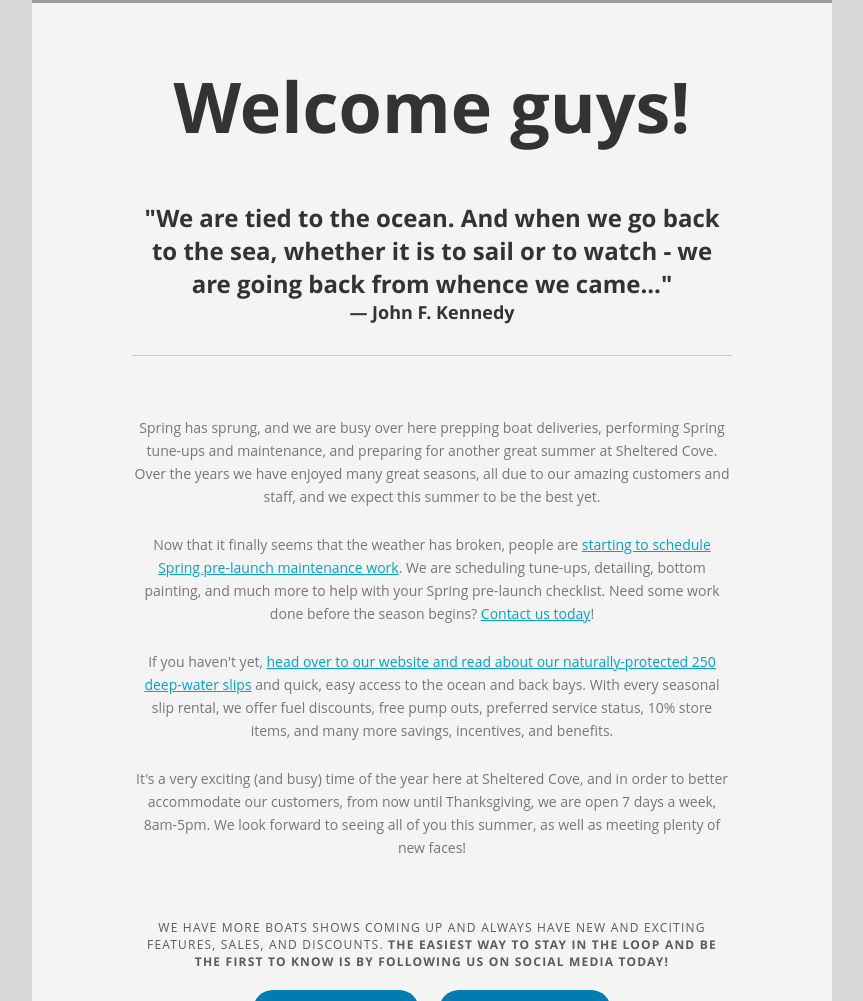
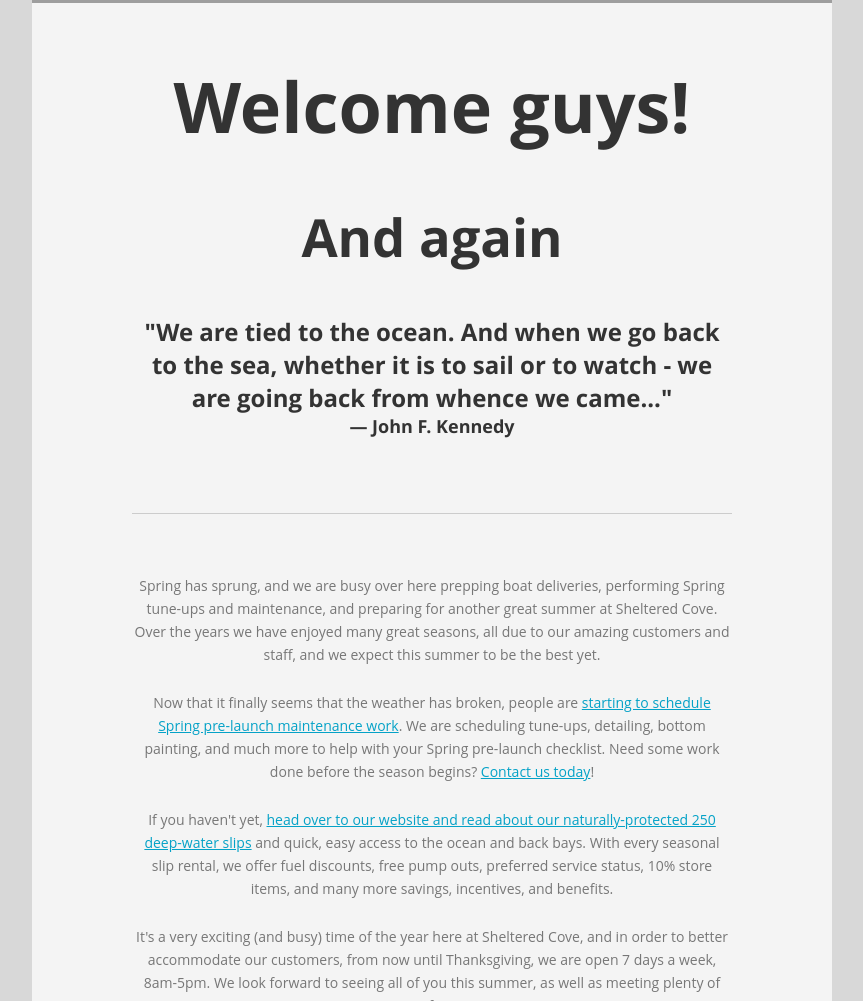
Before and after one commit to angelosica/scm-18-may, a website: page src/index.html in a window 1280 px wide. Shown: the part 882-1883 px from the top of the page, without its empty margins (208-1071 px from the left). Drawn offline with Linux system fonts and the light colour scheme; grey boxes are pictures that could not be loaded; a web font is replaced by a local one.

Commit message:
Added H2 tag

```diff
--- a/src/index.html
+++ b/src/index.html
@@ -248,6 +248,7 @@
                                 <!--|                      TITLE                      |-->
                                 <!--===================================================-->
                                 <h1>Welcome guys!</h1>
+                                <h2>And again<h2>
                                 <font face="'Open Sans', sans-serif" style="font-size:24px;">"We are tied to the ocean. And when we go back to the sea, whether it is to sail or to watch - we are going back from whence we came..."<br/></font><font face="'Open Sans', sans-serif" style="font-size:18px;">&#8213; John F. Kennedy</font>
                               </td>
                             </tr>
```
Also changed, not shown: index.html (+1 -1 lines), index.min.html (+1 -1 lines).
